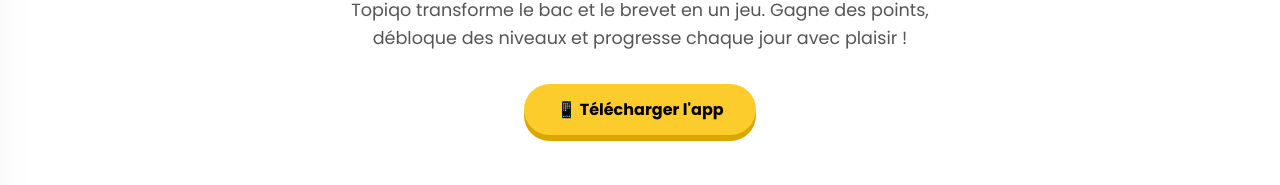
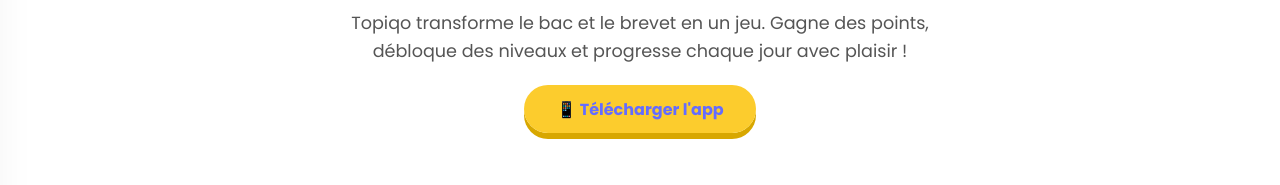
Before and after one commit to MayaSmaoui/topiqo, a React (Vite) app: page / in a window 1280 px wide. Shown: the part 501-686 px from the top of the page. Built offline with nearby package versions, Linux system fonts and the light colour scheme.

Commit message:
Add button

```diff
--- a/src/pages/Home.jsx
+++ b/src/pages/Home.jsx
@@ -3,6 +3,8 @@
 import topiGif from '../assets/topiqo-wave-blank.gif';
 
 export default function Home({ t, lang }) {
+  const appStoreLink = "https://apps.apple.com/gb/app/topiqo/id6748356744";
+
   return (
     <>
       {/* HERO */}
@@ -11,7 +13,15 @@
           <img src={topiGif} alt="Topi animé" className="topi-img" />
           <h1>{t.heroTitle}</h1>
           <p>{t.heroText}</p>
-          <button className="download-button">{t.download}</button>
+
+          <a
+            href={appStoreLink}
+            target="_blank"
+            rel="noopener noreferrer"
+            className="download-button"
+          >
+            {t.download}
+          </a>
         </div>
         <div className="hero-bg" aria-hidden="true"></div>
       </main>
```
